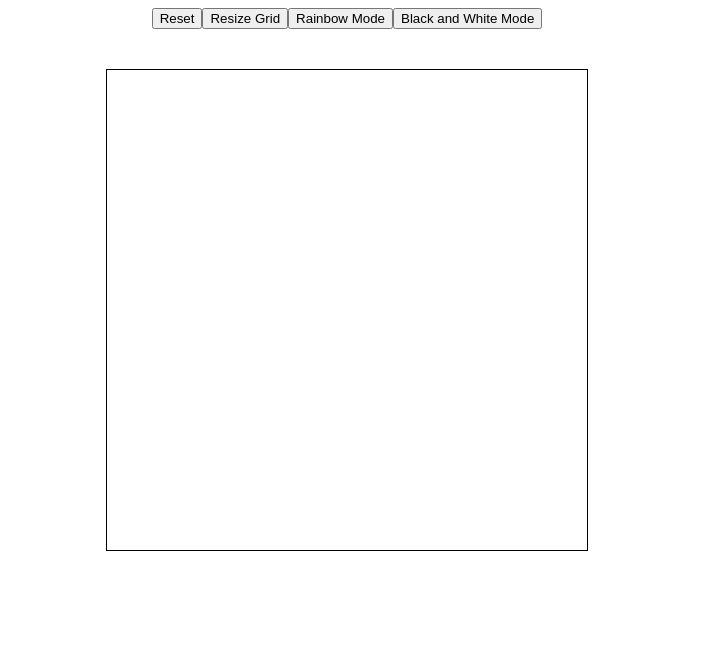
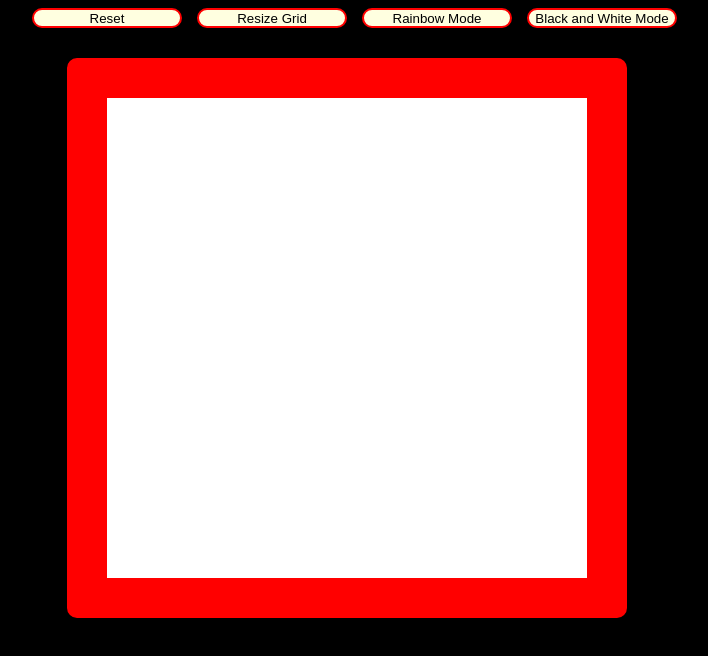
Before and after one commit to matthewgoss71/etch-a-sketch, a plain HTML site: page index.html in a window 1280 px wide. Shown: the whole page, without its empty margins (293-1001 px from the left). Drawn offline with Linux system fonts and the light colour scheme.

Commit message:
added styling, gave up on tint button

```diff
--- a/index.html
+++ b/index.html
@@ -6,10 +6,11 @@
         <title>Etch-A-Sketch!</title>
     </head>
     <body>
-        <button type="button" id="reset">Reset</button>
-        <button type="button" id="resize">Resize Grid</button>
-        <button type="button" id="rainbow">Rainbow Mode</button>
-        <button type="button" id="black-and-white">Black and White Mode</button>
-        <div id="container"></div>
+        <button type="button" class="button" id="reset">Reset</button>
+        <button type="button" class="button" id="resize">Resize Grid</button>
+        <button type="button" class="button" id="rainbow">Rainbow Mode</button>
+        <button type="button" class="button" id="black-and-white">Black and White Mode</button>
+<!--         <button type="button" id="tint">Tint</button>
+ -->    <div id="container"></div>
     </body>
 </html>
--- a/script.js
+++ b/script.js
@@ -67,7 +67,7 @@ buttonBAW.addEventListener('click', () => {
 
 function addColor(selectedId) {
     let changedSquare = document.getElementById(selectedId);
-    changedSquare.style.backgroundColor = 'black';
+    changedSquare.style.backgroundColor = 'rgba(0, 0, 0, 1)';
 }
 
 //rainbow button and functionality
@@ -85,3 +85,25 @@ function addRainbowColor(selectedId) {
     let changedSquare = document.getElementById(selectedId);
     changedSquare.style.backgroundColor = '#' + randomColor;
 }
+
+//tint button and functionality
+/* const buttonTint = document.querySelector('#tint');
+buttonTint.addEventListener('click', function tintColor() {
+    Array.from(document.querySelectorAll('.content')).forEach((div) => {
+        div.addEventListener('mouseover', () => {
+            addTintColor(div.id);
+        });
+    });
+});
+
+function addTintColor(selectedId) {
+    let changedSquare = document.getElementById(selectedId);
+    let alphaOriginal = window.getComputedStyle(changedSquare).getPropertyValue('background-color');
+    console.log(alphaOriginal);
+    let alpha = parseFloat(alphaOriginal.split(',')[3]);
+    console.log(alpha);
+    let alphaUp = alpha + 0.1;
+    console.log(alphaUp);
+    changedSquare.style.backgroundColor = 'rgba(0, 0, 0,' + alphaUp + ')';
+}
+ */
--- a/style.css
+++ b/style.css
@@ -2,6 +2,7 @@ body {
     display: flex;
     justify-content: center;
     position: relative;
+    background-color:black;
 }
 
 #container {
@@ -10,10 +11,23 @@ body {
     top: 50%;
     height: 480px;
     width: 480px;
-    margin-top: 50px;
-    border: 1px solid black;
+    margin-top: 40px;
+    border: 40px solid red;
+    border-radius: 10px;
+    background-color: white;
  }
 
-.add-color {
-    background-color: black;
+.button {
+    margin-left: 15px;
+    height: 20px;
+    width: 150px;
+    border-style: solid;
+    border-color: red;
+    border-radius: 10px;
+    background-color: lightyellow;
 }
+
+.button:hover {
+    border-color: yellow;
+    background-color: white;
+}
```
Also changed, not shown: etch-a-sketch.jpg (added).
